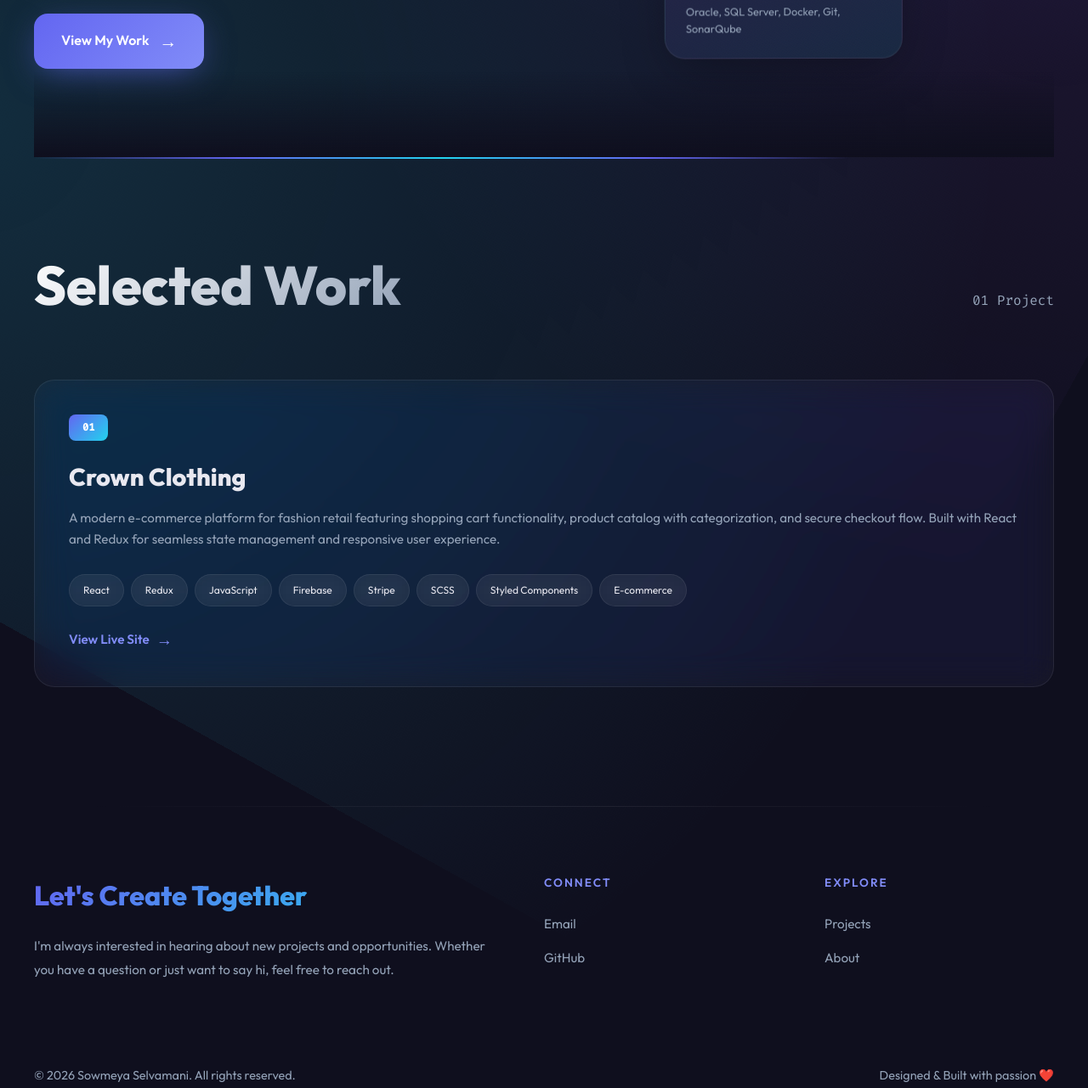
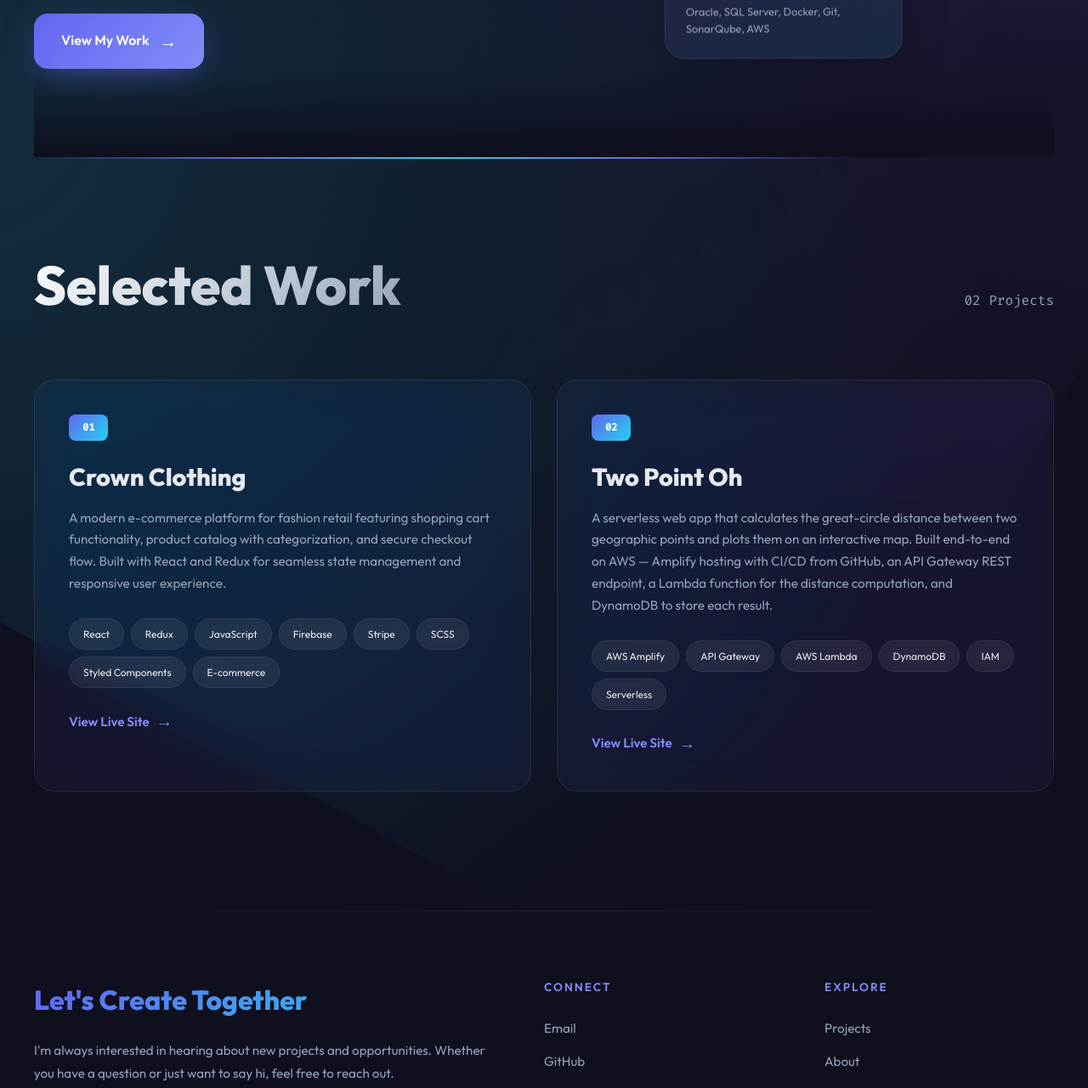
Before and after one commit to SowmyaAnbu/SowmyaAnbu.github.io, a plain HTML site: page index.html in a window 1280 px wide. Shown: the part 785-2066 px from the top of the page at 85% size. Drawn offline with Linux system fonts and the light colour scheme.

Commit message:
Added Two point oh

```diff
--- a/index.html
+++ b/index.html
@@ -782,7 +782,7 @@
                         <div class="card-content">
                             <div class="card-icon">🗄️</div>
                             <div class="card-title">Database & Tools</div>
-                            <div class="card-desc">Oracle, SQL Server, Docker, Git, SonarQube</div>
+                            <div class="card-desc">Oracle, SQL Server, Docker, Git, SonarQube, AWS</div>
                         </div>
                     </div>
                 </div>
@@ -792,7 +792,7 @@
         <section class="projects" id="work">
             <div class="section-header">
                 <h3>Selected Work</h3>
-                <span class="count">01 Project</span>
+                <span class="count">02 Projects</span>
             </div>
             <div class="projects-grid">
                 <article class="project-card">
@@ -811,6 +811,20 @@
                         <span class="tag">E-commerce</span>
                     </div>
                     <a href="https://crown-clothingv3.netlify.app/" target="_blank" class="project-link">View Live Site</a>
+                </article>
+                <article class="project-card">
+                    <div class="project-number">02</div>
+                    <h4>Two Point Oh</h4>
+                    <p class="project-description">A serverless web app that calculates the great-circle distance between two geographic points and plots them on an interactive map. Built end-to-end on AWS — Amplify hosting with CI/CD from GitHub, an API Gateway REST endpoint, a Lambda function for the distance computation, and DynamoDB to store each result.</p>
+                    <div class="project-tags">
+                        <span class="tag">AWS Amplify</span>
+                        <span class="tag">API Gateway</span>
+                        <span class="tag">AWS Lambda</span>
+                        <span class="tag">DynamoDB</span>
+                        <span class="tag">IAM</span>
+                        <span class="tag">Serverless</span>
+                    </div>
+                    <a href="https://main.d5jun0cz1d42b.amplifyapp.com/" target="_blank" class="project-link">View Live Site</a>
                 </article>
             </div>
         </section>
@@ -840,7 +854,6 @@
             </div>
             <div class="footer-bottom">
                 <p>&copy; 2026 Sowmeya Selvamani. All rights reserved.</p>
-                <p>Designed & Built with passion ❤️</p>
             </div>
         </footer>
     </div>
```
